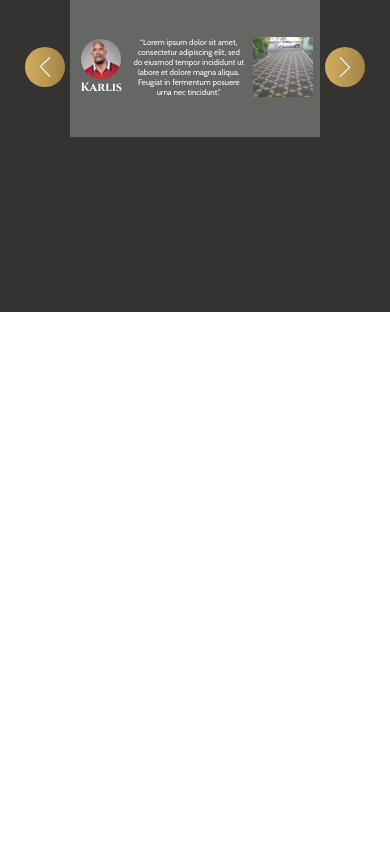
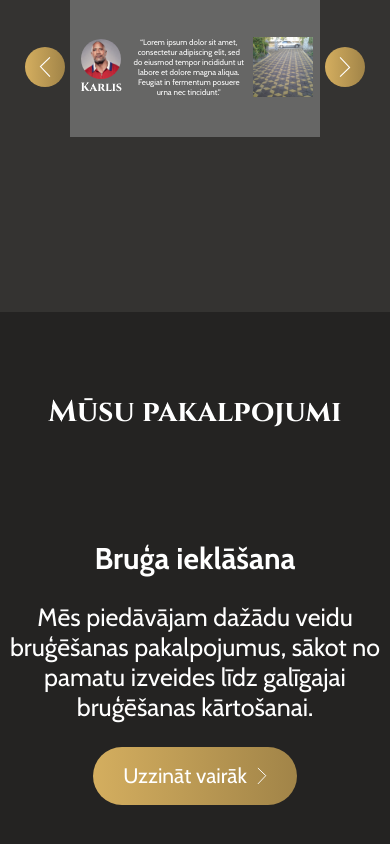
Before and after one commit to Spuldz/OB-Construction, a React (Vite) app: page / in a window 390 px wide. Shown: the part 1362-2206 px from the top of the page. Before the commit the page ends 1674 px from the top, so only its background shows below. Built offline with nearby package versions, Linux system fonts and the light colour scheme.

Commit message:
section 4 mobile design done

```diff
--- a/src/css/landing.module.css
+++ b/src/css/landing.module.css
@@ -103,8 +103,7 @@ color: #F5F5F5;
     flex-direction: column;
     justify-content: center;
     align-items: center;
-    padding-left: 510px;
-    padding-right: 510px;
+
     box-sizing: border-box;
     text-align: center;
 }
@@ -291,6 +290,10 @@ color: #F5F5F5;
     .section3{
         height: 800px;
     }
+
+    .section4Top{
+        font-size: 40px;
+    }
 }
 
 @media(max-width: 509px){
@@ -310,6 +313,24 @@ color: #F5F5F5;
 
     .section3{
         height: 700px;
+    }
+}
+
+@media(max-width: 417px){
+    .section4Top{
+        font-size: 30px;
+    }
+
+    .section4Bottom span{
+        font-size: 30px;
+    }
+
+    .section4Bottom p{
+        font-size: 25px;
+    }
+
+    .section4{
+        height: 600px;
     }
 }
 
@@ -335,6 +356,19 @@ color: #F5F5F5;
     }
 }
 
+@media(max-width: 315px){
+    .section4Top{
+        font-size: 25px;
+    }
+
+    .section4Bottom span{
+        font-size: 25px;
+    }
+    .section4Bottom p{
+        font-size: 20px;
+    }
+}
+
 @media(max-width: 300px){
     .section2Top{
         font-size: 10px;
@@ -351,6 +385,20 @@ color: #F5F5F5;
     .section3{
         height: 400px;
     }
+
+    .section4{
+        height: 500px;
+    }
+}
+
+@media(max-width: 247px){
+    .section4Top{
+        font-size: 20px;
+    }
+
+    .section4Bottom p{
+        font-size: 15px;
+    }
 }
 
 @media(max-width: 240px){
@@ -363,6 +411,30 @@ color: #F5F5F5;
     }
 }
 
+@media(max-width: 220px){
+    .section4Bottom div, .section4Bottom div:hover, .section4BottomButtonActive{
+        width: 160px;
+        height: 50px;
+        font-size: 16px;
+    }
+
+    .section4Bottom span{
+        font-size: 20px;
+    }
+
+    .section4Bottom p{
+        font-size: 10px;
+    }
+
+    .section4Top{
+        font-size: 15px;
+    }
+
+    .section4{
+        height: 400px;
+    }
+}
+
 @media(max-width: 193px){
     .section3Top{
         font-size: 12px;
--- a/src/pages/Landing.tsx
+++ b/src/pages/Landing.tsx
@@ -10,12 +10,25 @@ import { FormFooter } from "../components/FormFooter"
 import client from '../assets/client.png'
 import example from '../assets/example.png'
 import { useNavigate } from "react-router-dom"
-import { useState } from "react"
+import { useEffect, useState } from "react"
 
 export const Landing = () => {
 
    const nav = useNavigate()
    const [clicked, setClicked] = useState(false)
+
+   const [width, setWidth] = useState<number>(window.innerWidth);
+
+
+    function handleWindowSizeChange() {
+        setWidth(window.innerWidth);
+    }
+    useEffect(() => {
+        window.addEventListener('resize', handleWindowSizeChange);
+        return () => {
+            window.removeEventListener('resize', handleWindowSizeChange);
+        }
+    }, []);
 
     return(
         <div>
@@ -54,23 +67,33 @@ export const Landing = () => {
                   }}/>
                  </div>
             </div>
+            <div className={styles.section4}>
+                 <div className={styles.section4Top}>
+                  <span>Mūsu pakalpojumi</span>
+                 </div>
+                 <div className={styles.section4Bottom}>
+                     <span>Bruģa ieklāšana</span>
+                     {width >=  613 ? (
+                        <p>Mēs piedāvājam dažādu veidu bruģēšanas<br/> pakalpojumus, sākot no pamatu izveides līdz<br/> galīgajai bruģēšanas kārtošanai.</p>
+                     ) : (
+                        <p>Mēs piedāvājam dažādu veidu bruģēšanas pakalpojumus, sākot no pamatu izveides līdz galīgajai bruģēšanas kārtošanai.</p>
+                     )}
+                     <div className={!clicked ? styles.section4Btn : styles.section4BottomButtonActive} onMouseDown={() => {
+                        setClicked(true)
+                        nav("/ieliksana")
+                     }}
+                     onMouseUp={() => setClicked(false)}>
+                        Uzzināt vairāk
+                        <img src={arrowRightSmall}/>
+                     </div>
+                 </div>
+            </div>
         </div>
     )
 }
 
 /*
-            <div className={styles.section3}>
-                 <div className={styles.section3Top}>
-                    <span>klientu atsauksmes</span>
-                 </div>
-                 <div className={styles.section3Bottom}>
-                  <InfoCard info={{
-                     name: "Karlis",
-                     examplePhoto: example,
-                     clientPhoto: client
-                  }}/>
-                 </div>
-            </div>
+
             <div className={styles.section4}>
                  <div className={styles.section4Top}>
                   <span>Mūsu pakalpojumi</span>
```
